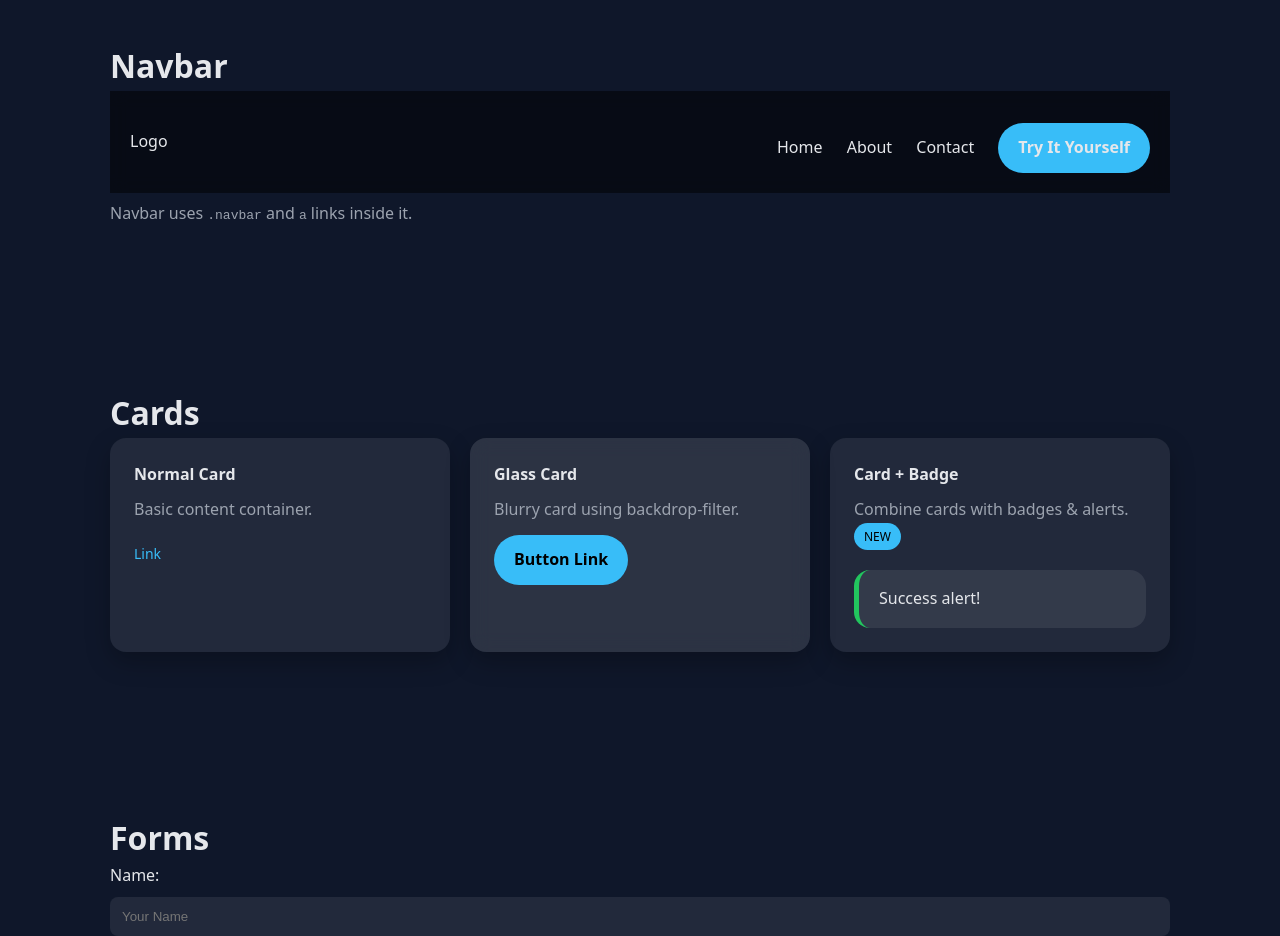
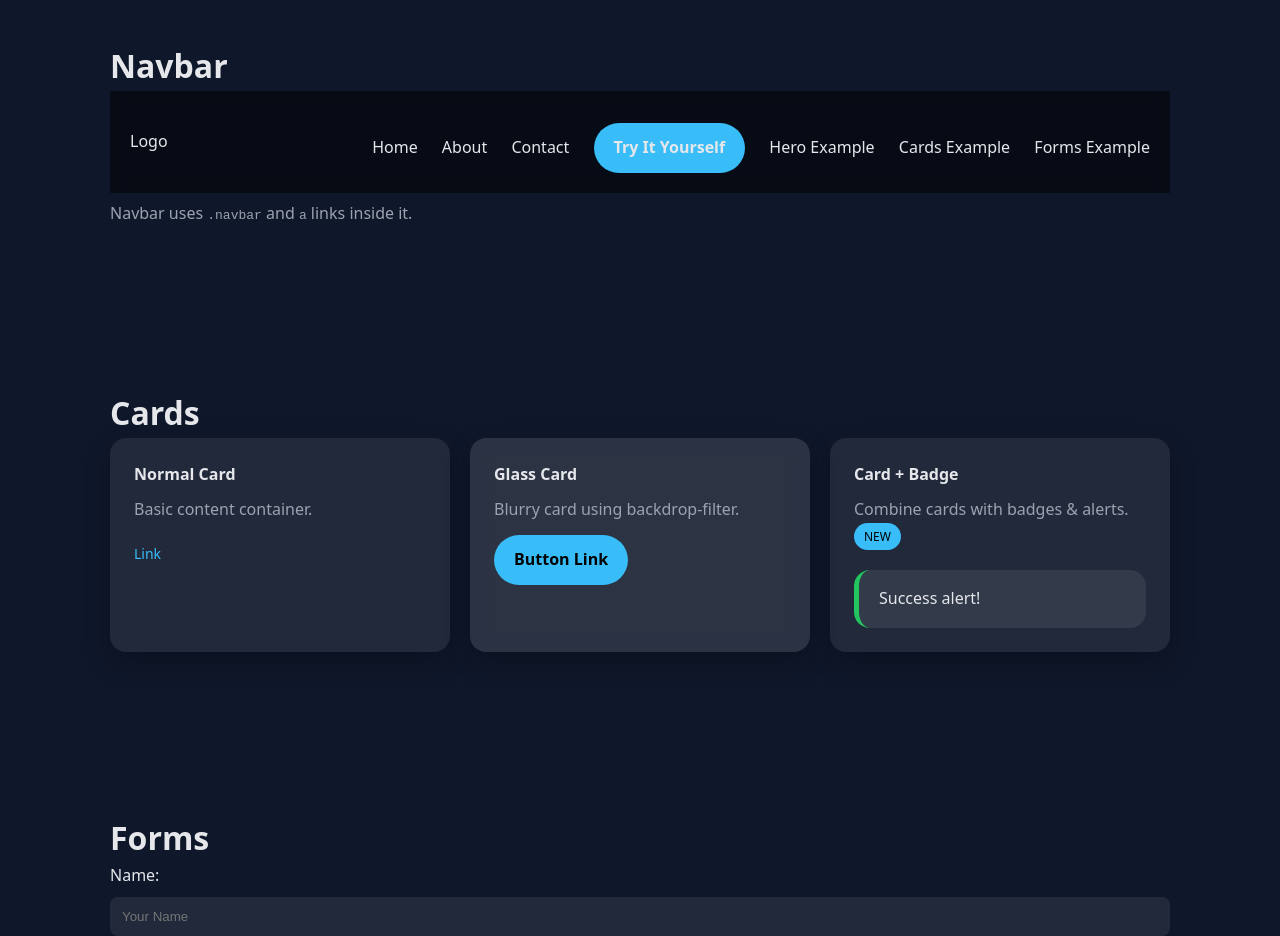
Before and after one commit to Veylein/Website-Template, a plain HTML site: page index.html in a window 1280 px wide. Shown: the part 920-1856 px from the top of the page. Drawn offline with Linux system fonts and the light colour scheme.

Commit message:
Add example links to navigation in index.html

```diff
--- a/index.html
+++ b/index.html
@@ -31,6 +31,9 @@
         <a href="github.com/Veylein/Website-Template">About</a>
         <a href="https://discord.com/users/1382187068373074001">Contact</a>
         <a href="playground.html" class="btn">Try It Yourself</a>
+        <a href="examples/hero.html">Hero Example</a>
+        <a href="examples/cards.html">Cards Example</a>
+        <a href="examples/forms.html">Forms Example</a>
       </div>
     </nav>
     <p style="color: var(--text-muted)">Navbar uses <code>.navbar</code> and <code>a</code> links inside it.</p>
```
